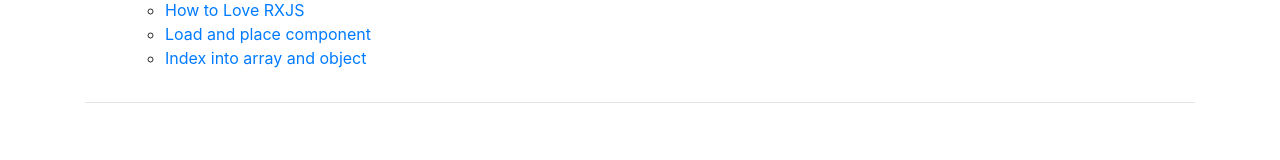
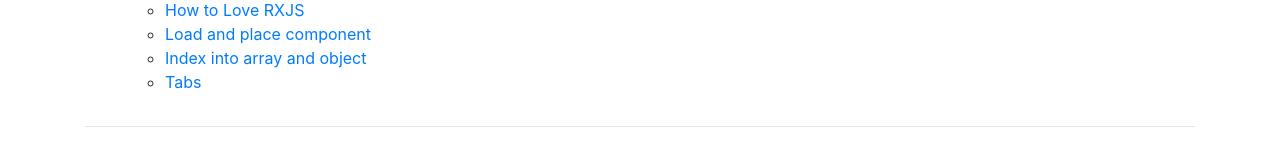
Before and after one commit to henrikmathiesen/angular-x-rxjs6-plus, an Angular app: page / in a window 1280 px wide. Shown: the part 432-592 px from the top of the page. Built offline with nearby package versions, Linux system fonts and the light colour scheme.

Commit message:
-tabs component -route -menu

```diff
--- a/src/app/menu/menu.component.html
+++ b/src/app/menu/menu.component.html
@@ -55,6 +55,9 @@
                         <li>
                             <a [routerLink]="['/other/index-into-array-object']">Index into array and object</a>
                         </li>
+                        <li>
+                            <a [routerLink]="['/other/tabs']">Tabs</a>
+                        </li>
                     </ul>
                 </li>
             </ul>
--- a/src/app/other/other-routing.module.ts
+++ b/src/app/other/other-routing.module.ts
@@ -9,6 +9,7 @@
 import { HowToLoveRxjsComponent } from './how-to-love-rxjs/how-to-love-rxjs.component';
 import { HostComponent } from './load-place-component/host/host.component';
 import { IndexIntoArrayObjectComponent } from './index-into-array-object/index-into-array-object.component';
+import { TabsComponent } from './tabs/tabs.component';
 
 const routes: Routes = [
     {
@@ -50,6 +51,10 @@
             {
                 path: 'index-into-array-object',
                 component: IndexIntoArrayObjectComponent
+            },
+            {
+                path: 'tabs',
+                component: TabsComponent
             }
         ]
     },
--- a/src/app/other/other.module.ts
+++ b/src/app/other/other.module.ts
@@ -18,6 +18,7 @@
 import { ComponentLoaderService } from './load-place-component/component-loader.service';
 
 import { IndexIntoArrayObjectComponent } from './index-into-array-object/index-into-array-object.component';
+import { TabsComponent } from './tabs/tabs.component';
 
 @NgModule({
     declarations: [
@@ -33,7 +34,8 @@
         HostComponent,
         HostAnchorDirective,
 
-        IndexIntoArrayObjectComponent
+        IndexIntoArrayObjectComponent,
+        TabsComponent
     ],
     imports: [
         CommonModule,
--- /dev/null
+++ b/src/app/other/tabs/tabs.component.html
@@ -0,0 +1 @@
+<h2>Tabs</h2>
```
Also changed, not shown: src/app/other/tabs/tabs.component.ts (added, +9 -0 lines), src/app/other/tabs/tabs.component.scss (added).
